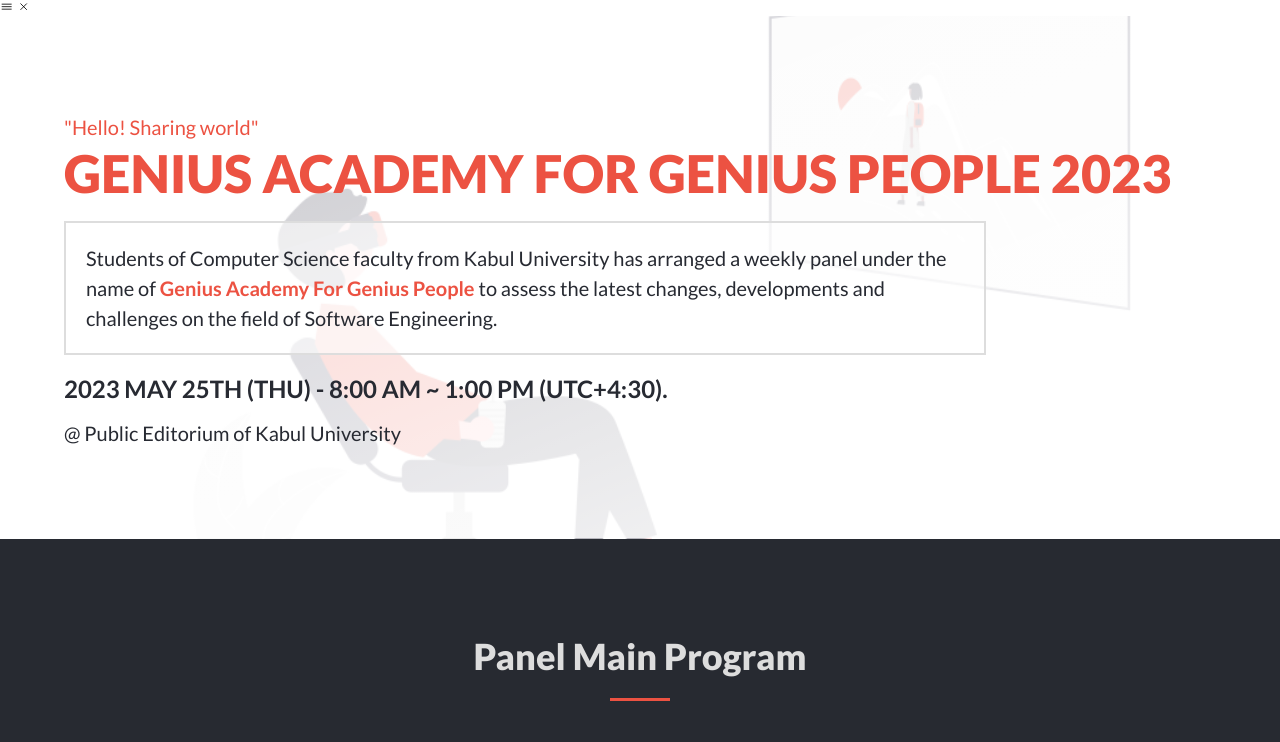
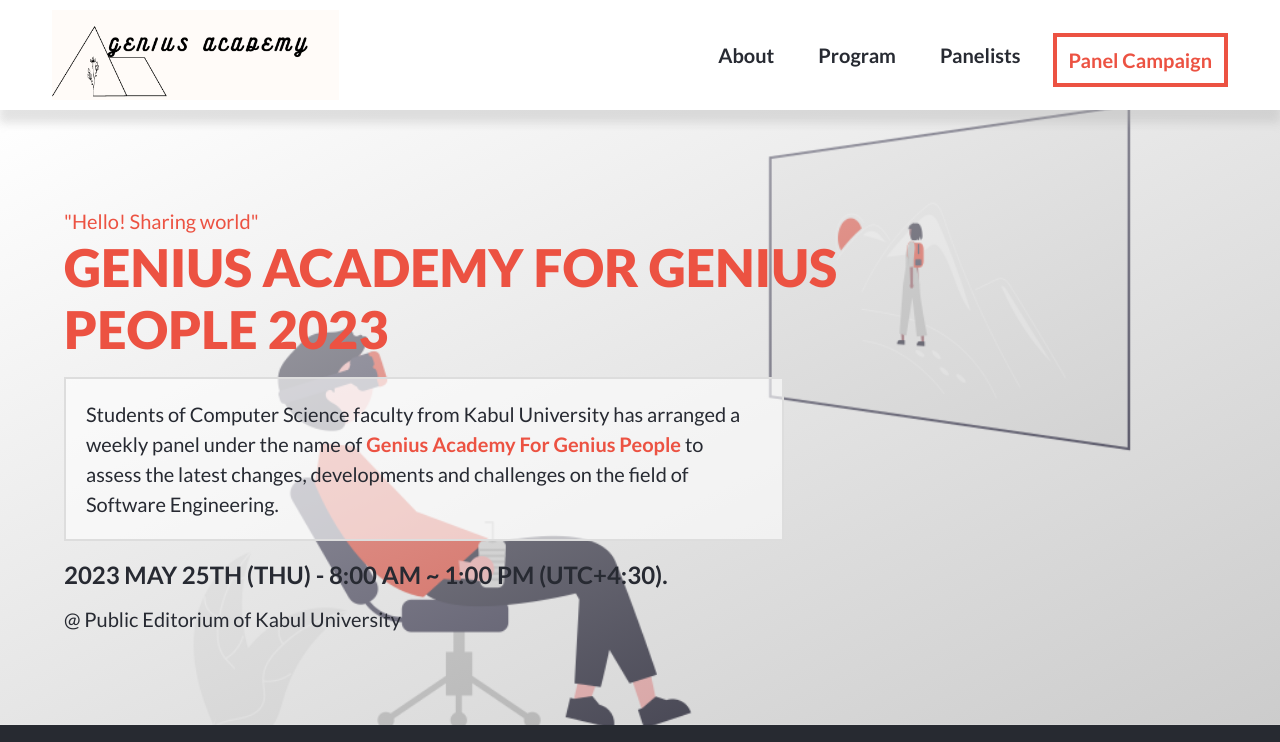
Before and after one commit to M-Anwar-Hussaini/Genius-Academy, a website: page index.html in a window 1280 px wide. Shown: the top 742 px of the page. Drawn offline with nearby package versions, Linux system fonts and the light colour scheme.

Commit message:
Add menu for both desktop and mobile versions

```diff
--- a/css/general.css
+++ b/css/general.css
@@ -90,6 +90,7 @@
   overflow-x: hidden;
   font-weight: 400;
   color: var(--primary-color);
+  transition: all 0.3s ease;
 }
 
 .section {
@@ -142,3 +143,11 @@
   width: 3.2rem;
   font-weight: 900;
 }
+
+.hidden {
+  display: none;
+}
+
+.hide-scroll {
+  overflow: hidden;
+}
--- a/css/queries.css
+++ b/css/queries.css
@@ -17,6 +17,41 @@
 @media (min-width: 48em) {
   html {
     font-size: 56.25%;
+  }
+
+  body {
+    padding-top: 11rem;
+  }
+
+  .btn-menu {
+    display: none;
+  }
+
+  .main-nav {
+    transform: translateX(0);
+    flex-direction: row;
+    justify-content: space-between;
+    height: 11rem;
+    background-color: #fff;
+    box-shadow: 0 12px 9px 1px #aaa5;
+    z-index: 10;
+    padding: 0 5.2rem;
+  }
+
+  .menu-bar {
+    justify-content: center;
+    flex-direction: row;
+    align-items: center;
+    gap: 2rem;
+  }
+
+  .menu-item:link,
+  .menu-item:visited {
+    font-size: 2rem;
+    font-weight: 700;
+    transition: all 0.2s;
+    display: inline-block;
+    padding: 0.8rem 1.2rem;
   }
 
   .heading--primary {
--- a/css/style.css
+++ b/css/style.css
@@ -8,12 +8,81 @@
   --line-height-lg: 1.8;
 }
 
+.container-nav {
+  position: relative;
+}
+
+.icon-menu {
+  height: 4.8rem;
+  width: 4.8rem;
+  position: absolute;
+  top: 2.4rem;
+  left: 2.4rem;
+  cursor: pointer;
+}
+
+.logo {
+  height: 9rem;
+}
+
+.main-nav {
+  position: fixed;
+  width: 100vw;
+  height: 100vh;
+  top: 0;
+  left: 0;
+  transform: translateX(-100%);
+  background-color: var(--gray-color);
+  display: flex;
+  flex-direction: column;
+  justify-content: center;
+  align-items: center;
+  transition: all 0.3s ease;
+}
+
+.main-nav.active {
+  transform: translateX(0);
+}
+
+.menu-bar {
+  display: flex;
+  flex-direction: column;
+  justify-content: center;
+  align-items: center;
+}
+
+.menu-item:link,
+.menu-item:visited {
+  display: inline-block;
+  font-size: 4.8rem;
+  line-height: var(--line-height-rg);
+  color: var(--primary-color);
+  font-weight: 700;
+  padding: 4px;
+}
+
+.menu-item:hover,
+.menu-item:active {
+  color: var(--accent-color);
+  transform: translateY(-0.5px) scale(1.04);
+}
+
+.menu-item--campaign:link,
+.menu-item--campaign:visited {
+  color: var(--accent-color);
+  border: 4px solid var(--accent-color);
+  margin-top: 1rem;
+}
+
+/* *********** *
+* SECTION HERO *
+* *********** */
 .section-hero {
   background-image:
     linear-gradient(
       to right bottom,
       rgba(255, 255, 255, 0.7),
-      rgba(255, 255, 255, 1)
+      rgba(0, 0, 0, 0.2)
     ),
     url(./../imgs/hero-bg.png);
   background-position: center;
@@ -24,6 +93,8 @@
   display: flex;
   flex-direction: column;
   gap: 1.6rem;
+  max-width: 90rem;
+  margin: 0;
 }
 
 .hero-welcom {
--- a/index.html
+++ b/index.html
@@ -28,15 +28,24 @@
   </head>
   <body>
     <header class="main-header">
-      <div class="container">
+      <div class="container container-nav">
         <button class="btn-menu">
           <ion-icon name="menu-outline" class="icon-menu"></ion-icon>
-          <ion-icon name="close-outline" class="icon-menu"></ion-icon>
+          <ion-icon name="close-outline" class="icon-menu hidden"></ion-icon>
         </button>
+        <nav class="main-nav">
+          <div class="logo"><a href="index.html"><img class ="logo" src="./imgs/logo.png" alt="Genius Academy Logo"></a></div>
+          <ul class="menu-bar">
+            <li><a href="#about" class="menu-item menu-item--about">About</a></li>
+            <li><a href="#program" class="menu-item">Program</a></li>
+            <li><a href="#panel" class="menu-item">Panelists</a></li>
+            <li><a href="#" class="menu-item menu-item--campaign">Panel Campaign</a></li>
+          </ul>
+        </nav>
       </div>
     </header>
     <main>
-      <section class="section section-hero">
+      <section class="section section-hero" id="hero">
         <div class="container container-hero">
           <div>
             <p class="hero-welcom">"Hello! Sharing world"</p>
@@ -61,7 +70,7 @@
       <!----------------------->
       <!-- SECTTION PROGRAMS -->
       <!----------------------->
-      <section class="section section--programs">
+      <section class="section section--programs" id="program">
         <div class="container container-programs">
           <h2 class="heading heading--secondary underline">
             Panel Main Program
@@ -137,7 +146,7 @@
         The details of this section is loading by JavaScript. Here is just the skeleton.
        -->
 
-      <section class="section section-panelists">
+      <section class="section section-panelists" id="panel">
         <h2 class="heading heading--secondary underline text-centered">
           Featured Panelists
         </h2>
--- a/js/script.js
+++ b/js/script.js
@@ -1,3 +1,39 @@
+/* ********************** **
+ *  MOBILE HUMBURGER MENU **
+ * ********************** */
+
+// Varibales
+const body = document.querySelector('body');
+const navBar = document.querySelector('.main-nav');
+const humburgerBtn = document.querySelector('.icon-menu[name="menu-outline"]');
+const closeBtn = document.querySelector('.icon-menu[name="close-outline"]');
+
+function openMenu() {
+  navBar.classList.add('active');
+  humburgerBtn.classList.add('hidden');
+  closeBtn.classList.remove('hidden');
+  closeBtn.style.setProperty('z-index', 10);
+  body.classList.add('hide-scorll');
+}
+
+function closeMenu() {
+  navBar.classList.remove('active');
+  humburgerBtn.classList.remove('hidden');
+  closeBtn.classList.add('hidden');
+  body.classList.remove('hide-scorll');
+}
+
+humburgerBtn.addEventListener('click', openMenu);
+closeBtn.addEventListener('click', closeMenu);
+
+const menuItems = document.querySelectorAll('.menu-item');
+menuItems.forEach((item) => {
+  item.addEventListener('click', closeMenu);
+});
+
+/* ***************** **
+ *  PANELIST SECTION **
+ * ***************** */
 const panelistInfo = [
   // Panelist #1: Ali Baba Hussaini
   {
@@ -51,8 +87,7 @@
     socialAccounts: {
       github: 'https://github.com/EsmatSolimany',
       linkedIn: 'https://www.linkedin.com/in/esmat-solimany-8281a0254',
-      twitter:
-        'https://twitter.com/Esmatsolimany',
+      twitter: 'https://twitter.com/Esmatsolimany',
     },
   },
 
```
Also changed, not shown: imgs/logo.png (added).
